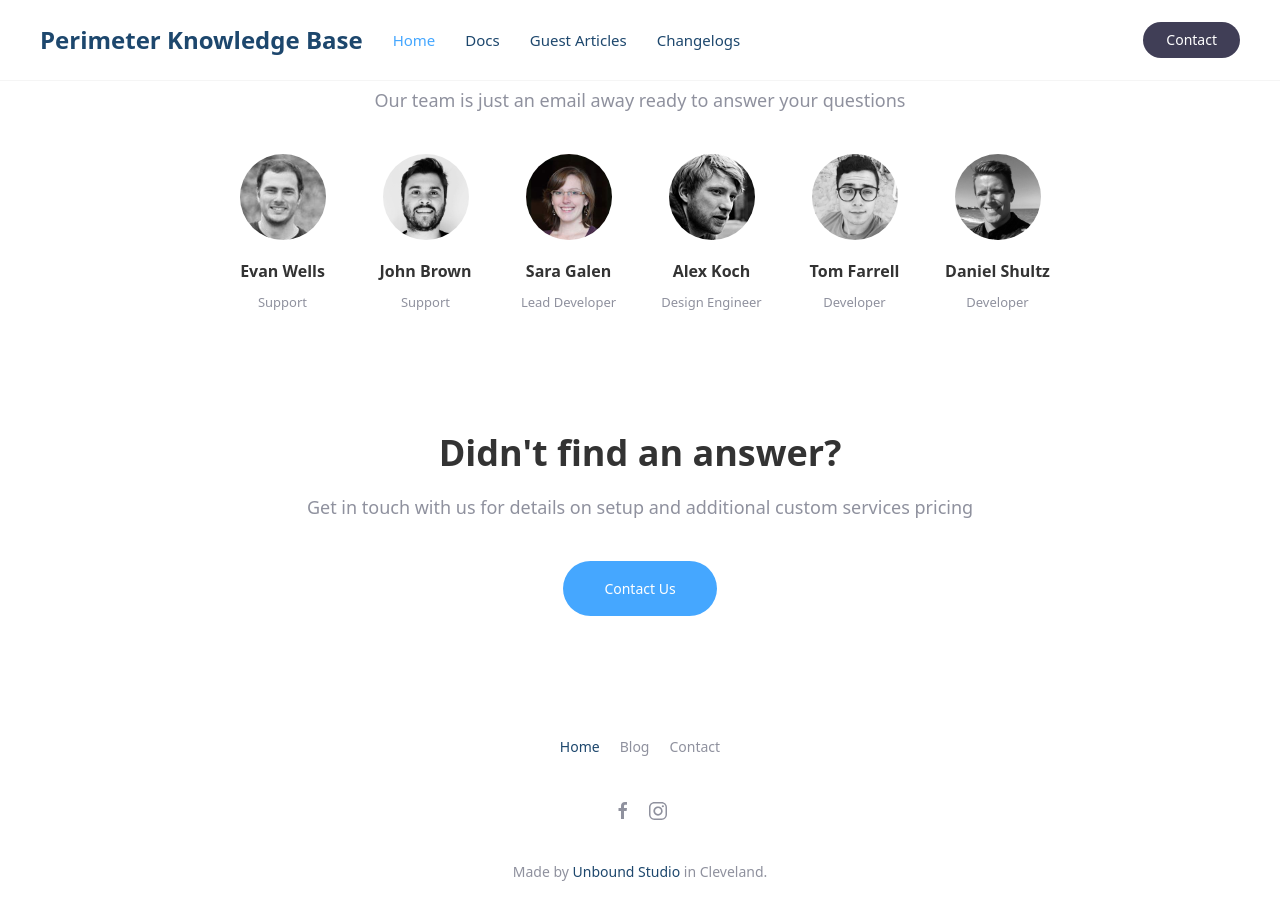
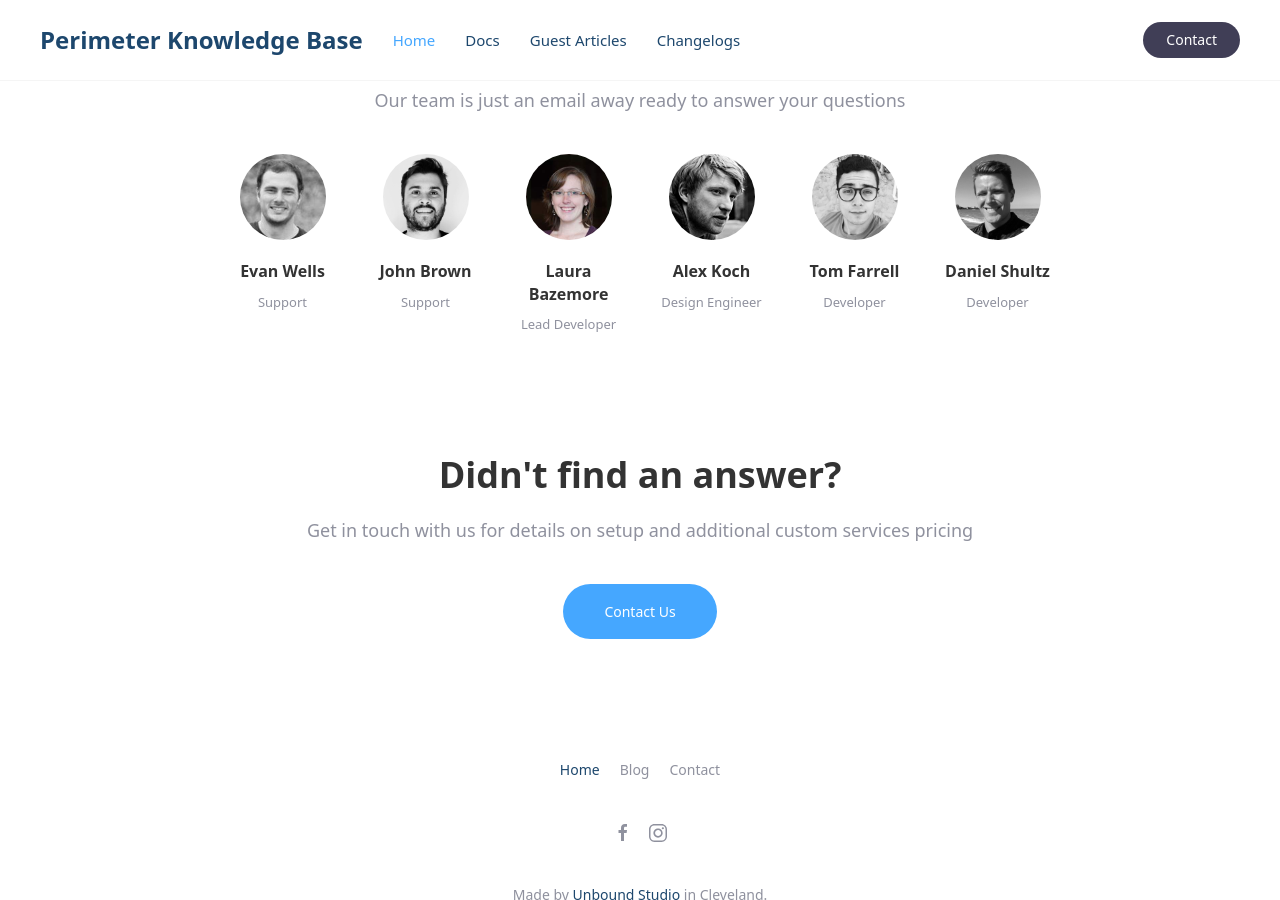
Before and after one commit to josephwper/perimeterkb, a Jekyll site: the page built from index.md, in a window 1280 px wide and 900 px high, scrolled down 2649 px. Built offline with Jekyll 4.4.1, drawn with Linux system fonts in a browser that asks for light colours.

Commit message:
Update _config.yml

```diff
--- a/_config.yml
+++ b/_config.yml
@@ -42,7 +42,7 @@ authors:
       title:        Support
       avatar:       avatar-evan.png
     sara:
-      name:         Sara Galen
+      name:         Laura Bazemore
       title:        Lead Developer
       avatar:       avatar-laura.png
     alex:
```
